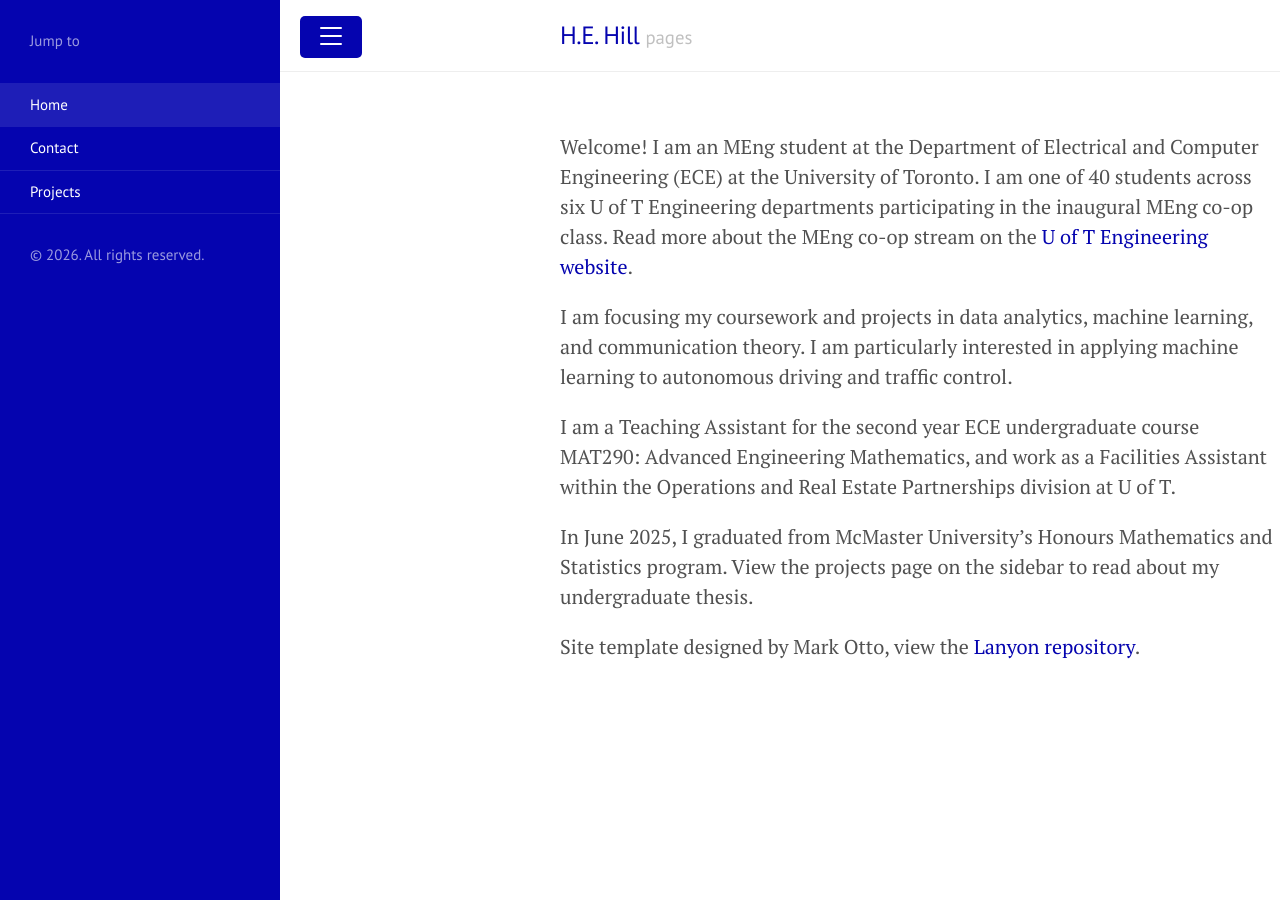
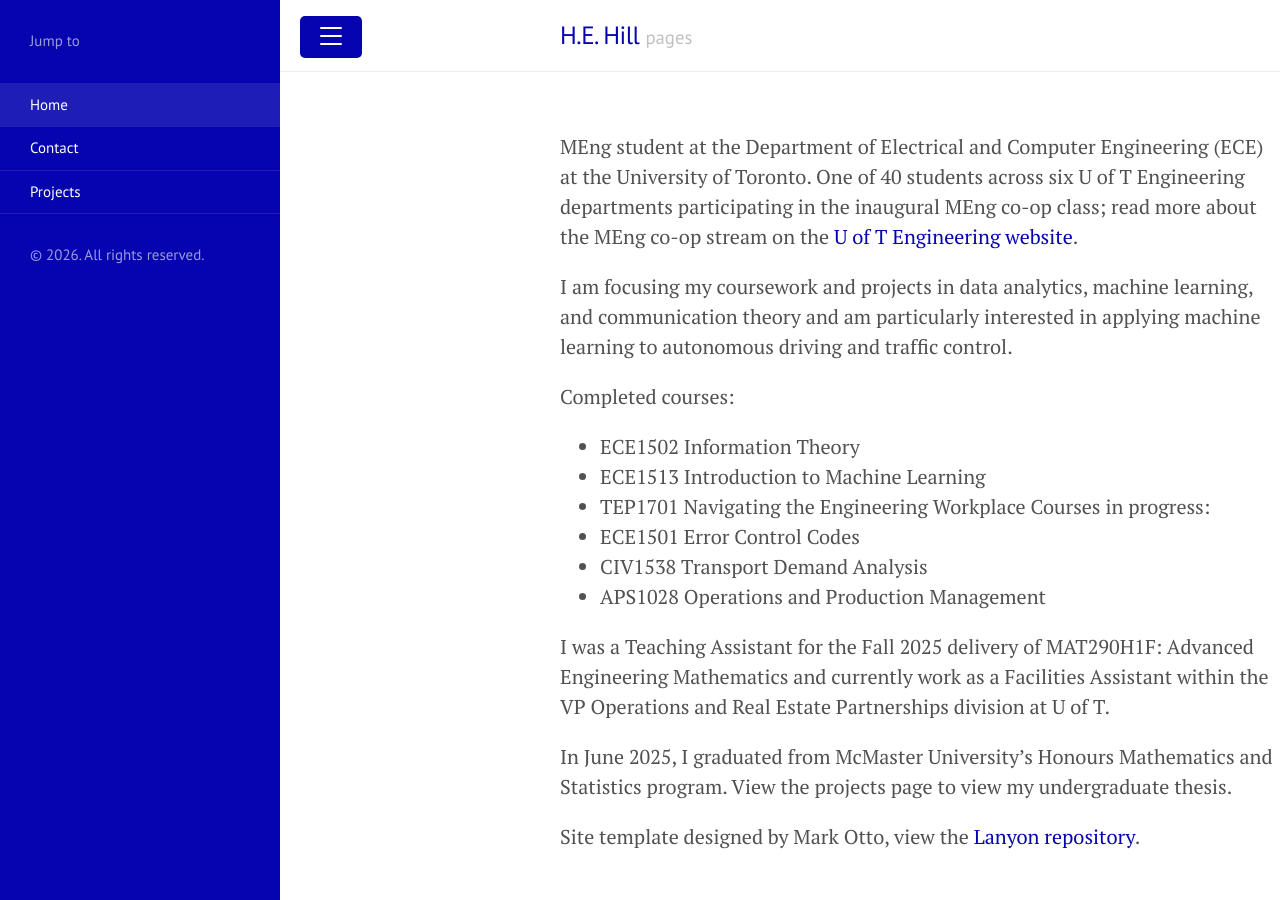
Before and after one commit to hidekihill/hidekihill.github.io, a Jekyll site: the page built from index.md, in a window 1280 px wide. Built offline with Jekyll 4.4.1, drawn with Linux system fonts in a browser that asks for light colours.

Commit message:
Update index.md

```diff
--- a/index.md
+++ b/index.md
@@ -2,13 +2,22 @@
 layout: default
 title: Home
 ---
-Welcome! I am an MEng student at the Department of Electrical and Computer Engineering (ECE) at the University of Toronto. I am one of 40 students across six U of T Engineering departments participating in the inaugural MEng co-op class. Read more about the MEng co-op stream on the [U of T Engineering website](https://gradstudies.engineering.utoronto.ca/master-of-engineering-meng/meng-co-op-program/?utm_source=FASE_ECE&utm_medium=banner&utm_campaign=meng_coop).
+MEng student at the Department of Electrical and Computer Engineering (ECE) at the University of Toronto. One of 40 students across six U of T Engineering departments participating in the inaugural MEng co-op class; read more about the MEng co-op stream on the [U of T Engineering website](https://gradstudies.engineering.utoronto.ca/master-of-engineering-meng/meng-co-op-program/?utm_source=FASE_ECE&utm_medium=banner&utm_campaign=meng_coop).
 
-I am focusing my coursework and projects in data analytics, machine learning, and communication theory. I am particularly interested in applying machine learning to autonomous driving and traffic control.
+I am focusing my coursework and projects in data analytics, machine learning, and communication theory and am particularly interested in applying machine learning to autonomous driving and traffic control.
 
-I am a Teaching Assistant for the second year ECE undergraduate course MAT290: Advanced Engineering Mathematics, and work as a Facilities Assistant within the Operations and Real Estate Partnerships division at U of T.
+Completed courses:
+* ECE1502 Information Theory
+* ECE1513 Introduction to Machine Learning
+* TEP1701 Navigating the Engineering Workplace
+Courses in progress:
+* ECE1501 Error Control Codes
+* CIV1538 Transport Demand Analysis
+* APS1028 Operations and Production Management
 
-In June 2025, I graduated from McMaster University's Honours Mathematics and Statistics program. View the projects page on the sidebar to read about my undergraduate thesis.
+I was a Teaching Assistant for the Fall 2025 delivery of MAT290H1F: Advanced Engineering Mathematics and currently work as a Facilities Assistant within the VP Operations and Real Estate Partnerships division at U of T.
+
+In June 2025, I graduated from McMaster University's Honours Mathematics and Statistics program. View the projects page to view my undergraduate thesis.
 
 
 Site template designed by Mark Otto, view the [Lanyon repository](https://github.com/poole/lanyon).
```
